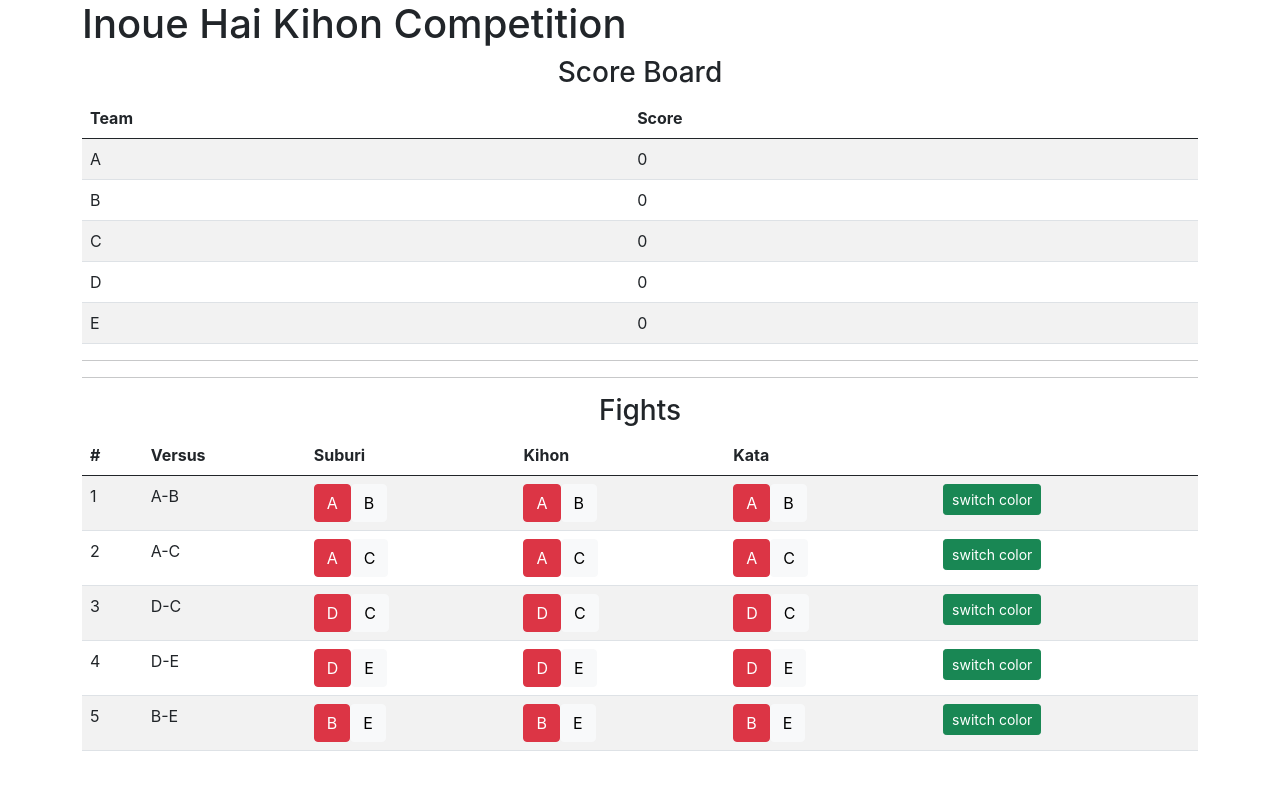
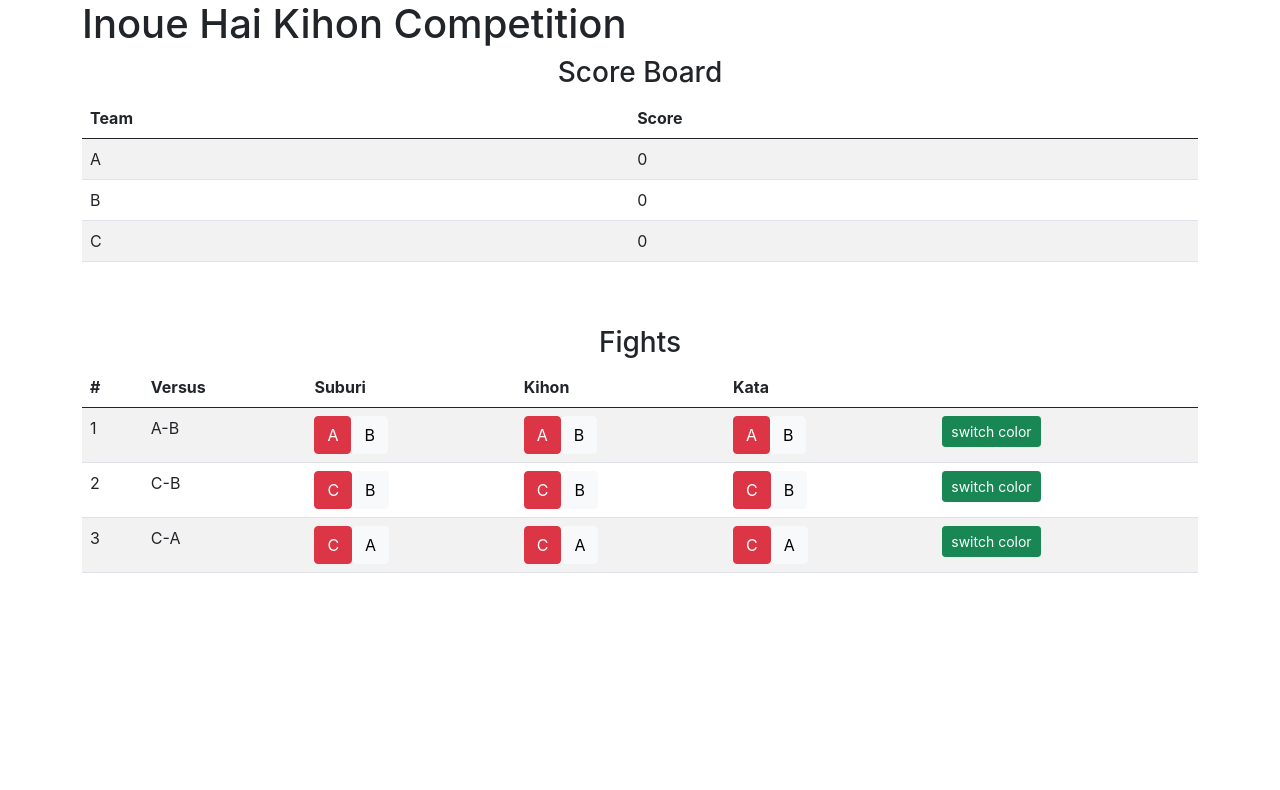
Before and after one commit to weilingxie/inouehai, a React (Create React App) app: page / in a window 1280 px wide. Shown: the top 790 px of the page. Built offline with nearby package versions, Linux system fonts and the light colour scheme.

Commit message:
Reduce number of teams from 5 to 3

```diff
--- a/src/App.tsx
+++ b/src/App.tsx
@@ -74,7 +74,8 @@ function App() {
           <div className="sm-12 md-8 lg-6">
             <h1>Inoue Hai Kihon Competition</h1>
             <ScoreBoard score={score} />
-            <hr />
+            <br />
+            <br />
             <MatchSheet fights={fights} setResult={setResult} resetResult={resetResult} changeColor={changeColor}  />
           </div>
         </div>
--- a/src/components/ScoreBoard.tsx
+++ b/src/components/ScoreBoard.tsx
@@ -29,7 +29,6 @@ const ScoreBoard = ({ score } : ScoreBoardProps) => {
                     }
                 </tbody>
             </table>
-            <hr />
         </div>
     );
 }
--- a/src/default/InitialFights.json
+++ b/src/default/InitialFights.json
@@ -16,11 +16,11 @@
     {
         "id": 2,
         "team1":{
-            "name":"A",
+            "name":"C",
             "color":"red"
         },
         "team2":{
-            "name":"C",
+            "name":"B",
             "color":"white"
         },
         "suburi":"",
@@ -30,39 +30,11 @@
     {
         "id": 3,
         "team1":{
-            "name":"D",
+            "name":"C",
             "color":"red"
         },
         "team2":{
-            "name":"C",
-            "color":"white"
-        },
-        "suburi":"",
-        "kihon":"",
-        "kata":""
-    },
-    {
-        "id": 4,
-        "team1":{
-            "name":"D",
-            "color":"red"
-        },
-        "team2":{
-            "name":"E",
-            "color":"white"
-        },
-        "suburi":"",
-        "kihon":"",
-        "kata":""
-    },
-    {
-        "id": 5,
-        "team1":{
-            "name":"B",
-            "color":"red"
-        },
-        "team2":{
-            "name":"E",
+            "name":"A",
             "color":"white"
         },
         "suburi":"",
--- a/src/default/InitialScore.json
+++ b/src/default/InitialScore.json
@@ -10,13 +10,5 @@
     {
         "name":"C",
         "score":0
-    },
-    {
-        "name":"D",
-        "score":0
-    },
-    {
-        "name":"E",
-        "score":0
     }
 ]
```
